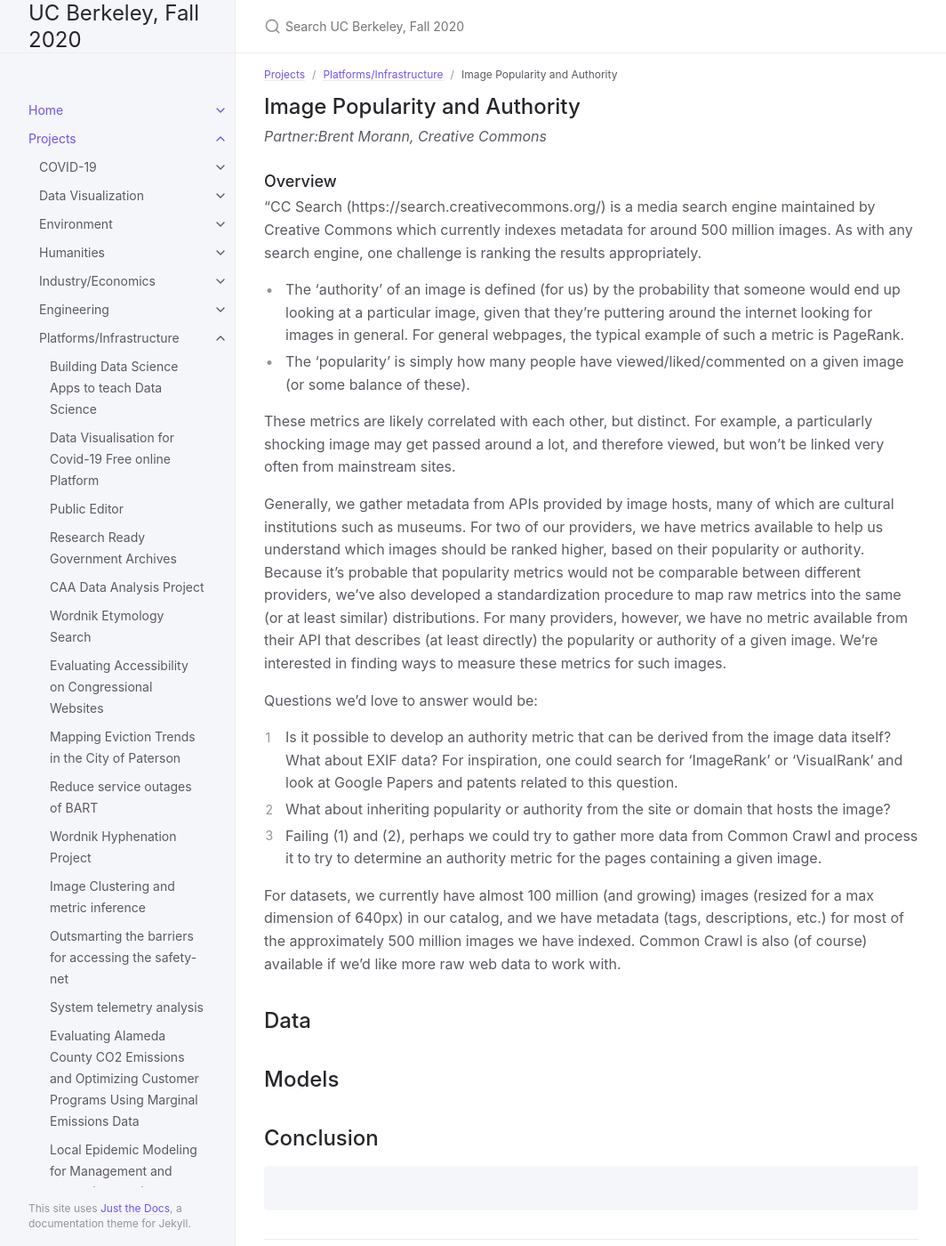
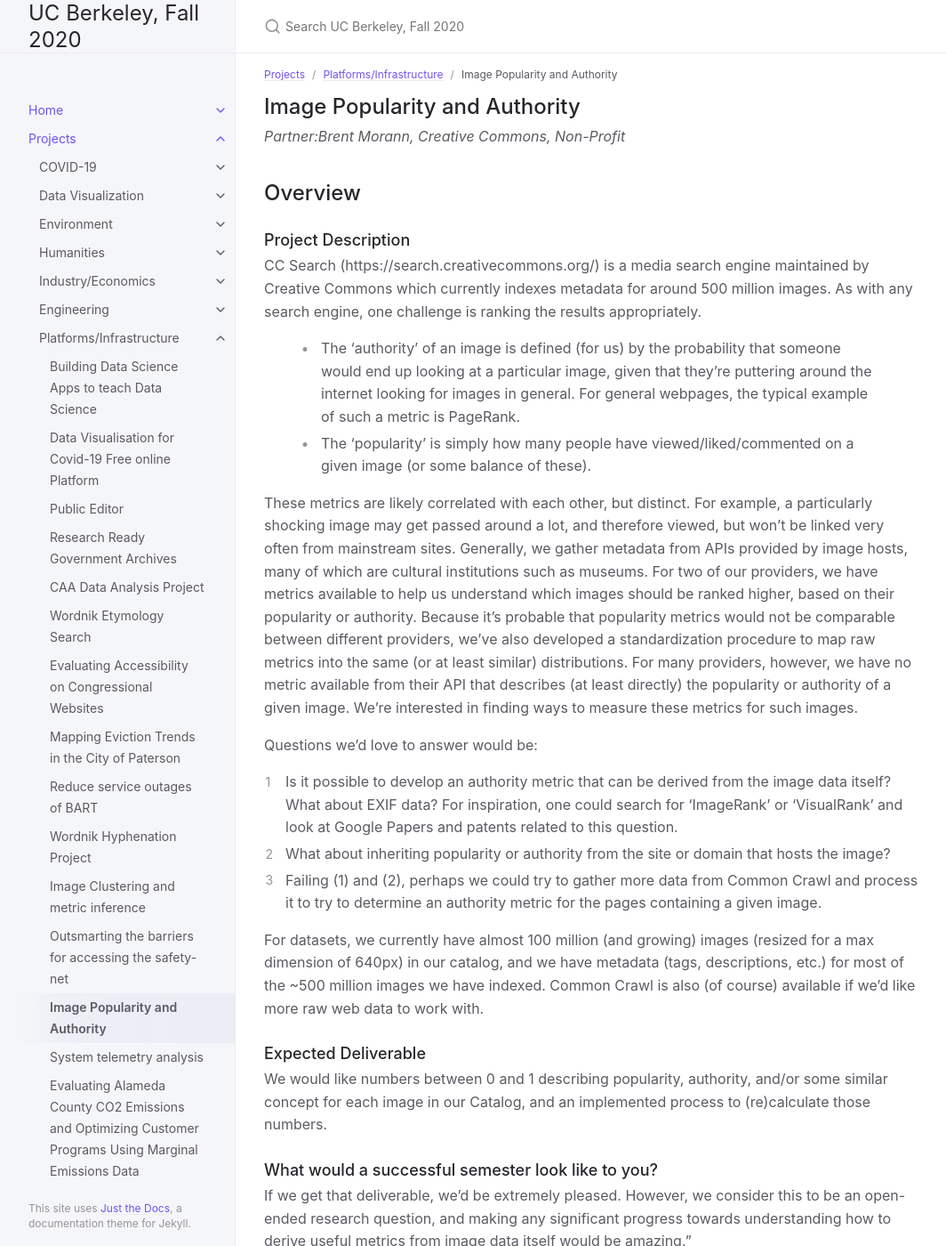
Before and after one commit to DS-Discovery/ds-discovery.github.io, a Jekyll site: the page built from Projects/Platforms:Infrastructure/Image Popularity and Authority.md, in a window 1280 px wide and 1400 px high. Shown: the whole window at 89% size, without its empty margins (107-1171 px from the left). Built offline with Jekyll 4.4.1, drawn with Linux system fonts in a browser that asks for light colours; some of the changed text lies outside the part shown.

Commit message:
Update Image Popularity and Authority.md

```diff
--- a/Projects/Platforms:Infrastructure/Image Popularity and Authority.md
+++ b/Projects/Platforms:Infrastructure/Image Popularity and Authority.md
@@ -3,23 +3,20 @@ layout: page
 title: Image Popularity and Authority
 parent: Platforms/Infrastructure
 grand_parent: Projects
-nav_order: 7
+nav_order: 4
 ---
 
 
 ## Image Popularity and Authority
-*Partner:Brent Morann, Creative Commons*
+*Partner:Brent Morann, Creative Commons, Non-Profit*
 
-### Overview
+## Overview
+### Project Description
+CC Search (https://search.creativecommons.org/) is a media search engine maintained by Creative Commons which currently indexes metadata for around 500 million images.  As with any search engine, one challenge is ranking the results appropriately.
+>- The ‘authority’ of an image is defined (for us) by the probability that someone would end up looking at a particular image, given that they’re puttering around the internet looking for images in general.  For general webpages, the typical example of such a metric is PageRank.
+>- The ‘popularity’ is simply how many people have viewed/liked/commented on a given image (or some balance of these).
 
-"CC Search (https://search.creativecommons.org/) is a media search engine maintained by Creative Commons which currently indexes metadata for around 500 million images.  As with any search engine, one challenge is ranking the results appropriately.
-
-- The ‘authority’ of an image is defined (for us) by the probability that someone would end up looking at a particular image, given that they’re puttering around the internet looking for images in general.  For general webpages, the typical example of such a metric is PageRank.
-- The ‘popularity’ is simply how many people have viewed/liked/commented on a given image (or some balance of these).
-
-These metrics are likely correlated with each other, but distinct.  For example, a particularly shocking image may get passed around a lot, and therefore viewed, but won’t be linked very often from mainstream sites.
-
-Generally, we gather metadata from APIs provided by image hosts, many of which are cultural institutions such as museums.  For two of our providers, we have metrics available to help us understand which images should be ranked higher, based on their popularity or authority.  Because it’s probable that popularity metrics would not be comparable between different providers, we’ve also developed a standardization procedure to map raw metrics into the same (or at least similar) distributions.  For many providers, however, we have no metric available from their API that describes (at least directly) the popularity or authority of a given image.  We’re interested in finding ways to measure these metrics for such images.
+These metrics are likely correlated with each other, but distinct.  For example, a particularly shocking image may get passed around a lot, and therefore viewed, but won’t be linked very often from mainstream sites. Generally, we gather metadata from APIs provided by image hosts, many of which are cultural institutions such as museums.  For two of our providers, we have metrics available to help us understand which images should be ranked higher, based on their popularity or authority.  Because it’s probable that popularity metrics would not be comparable between different providers, we’ve also developed a standardization procedure to map raw metrics into the same (or at least similar) distributions.  For many providers, however, we have no metric available from their API that describes (at least directly) the popularity or authority of a given image.  We’re interested in finding ways to measure these metrics for such images.
 
 Questions we’d love to answer would be:
 
@@ -27,8 +24,14 @@ Questions we’d love to answer would be:
 1. What about inheriting popularity or authority from the site or domain that hosts the image?
 1. Failing (1) and (2), perhaps we could try to gather more data from Common Crawl and process it to try to determine an authority metric for the pages containing a given image.
 
-For datasets, we currently have almost 100 million (and growing) images (resized for a max dimension of 640px) in our catalog, and we have metadata (tags, descriptions, etc.) for most of the approximately 500 million images we have indexed.  Common Crawl is also (of course) available if we’d like more raw web data to work with.
+For datasets, we currently have almost 100 million (and growing) images (resized for a max dimension of 640px) in our catalog, and we have metadata (tags, descriptions, etc.) for most of the ~500 million images we have indexed.  Common Crawl is also (of course) available if we’d like more raw web data to work with.
 
+### Expected Deliverable
+We would like numbers between 0 and 1 describing popularity, authority, and/or some similar concept for each image in our Catalog, and an implemented process to (re)calculate those numbers.
+### What would a successful semester look like to you?
+If we get that deliverable, we'd be extremely pleased. However, we consider this to be an open-ended research question, and making any significant progress towards understanding how to derive useful metrics from image data itself would be amazing."
+### Additional Skills from ideal candidates
+We’re using Apache (Py)Spark quite a bit at the moment for dealing with large data sets, so familiarity with that environment would likely be helpful.
 
 ## Data
 
```
